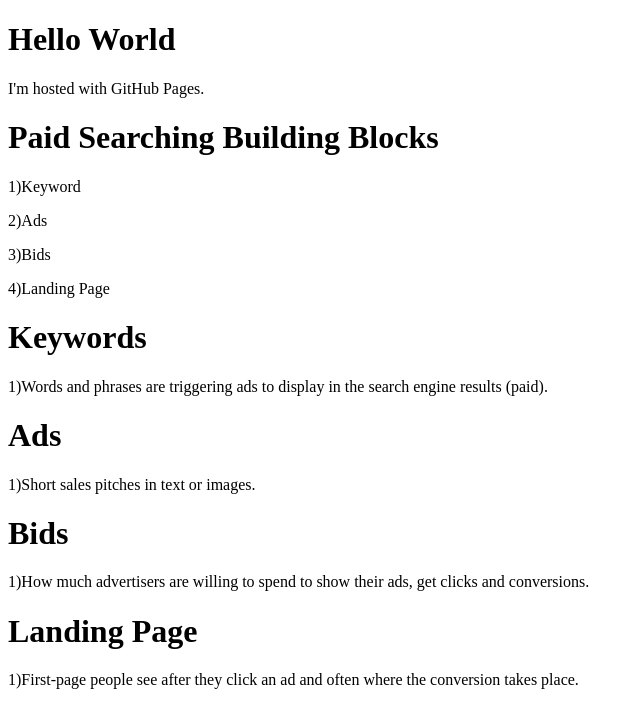
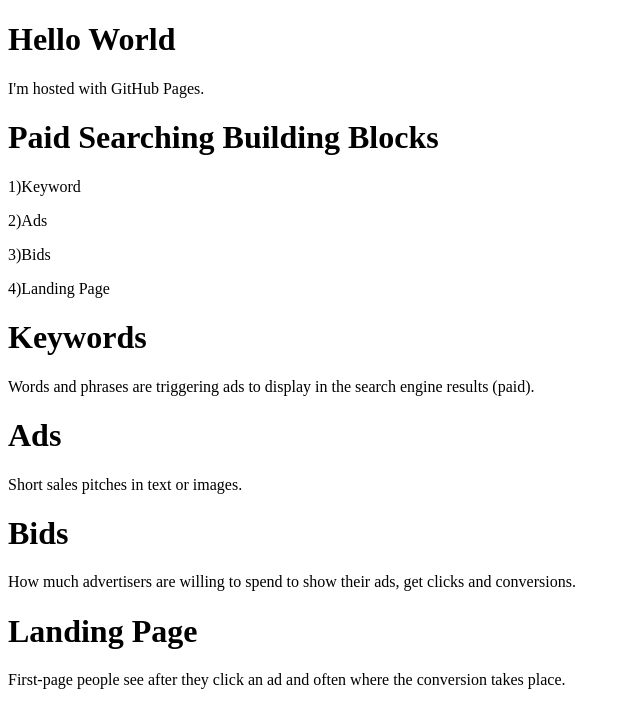
Before and after one commit to camillearce/camillearce.github.io, a plain HTML site: page index.html in a window 1280 px wide. Shown: the whole page, without its empty margins (0-644 px from the left). Drawn offline with Linux system fonts and the light colour scheme.

Commit message:
Update index.html

```diff
--- a/index.html
+++ b/index.html
@@ -13,18 +13,18 @@
 
 
 <h1>Keywords</h1>
-<p>1)Words and phrases are triggering ads to display in the
+<p>Words and phrases are triggering ads to display in the
 search engine results (paid).</p>
 
 
 <h1>Ads</h1>
-<p>1)Short sales pitches in text or images.</p>
+<p>Short sales pitches in text or images.</p>
 
 
 <h1>Bids</h1>
-<p>1)How much advertisers are willing to spend to show their ads, get
+<p>How much advertisers are willing to spend to show their ads, get
 clicks and conversions.</p>
 
 <h1>Landing Page</h1>
-<p>1)First-page people see after they click an ad and often
+<p>First-page people see after they click an ad and often
 where the conversion takes place.</p>
```
